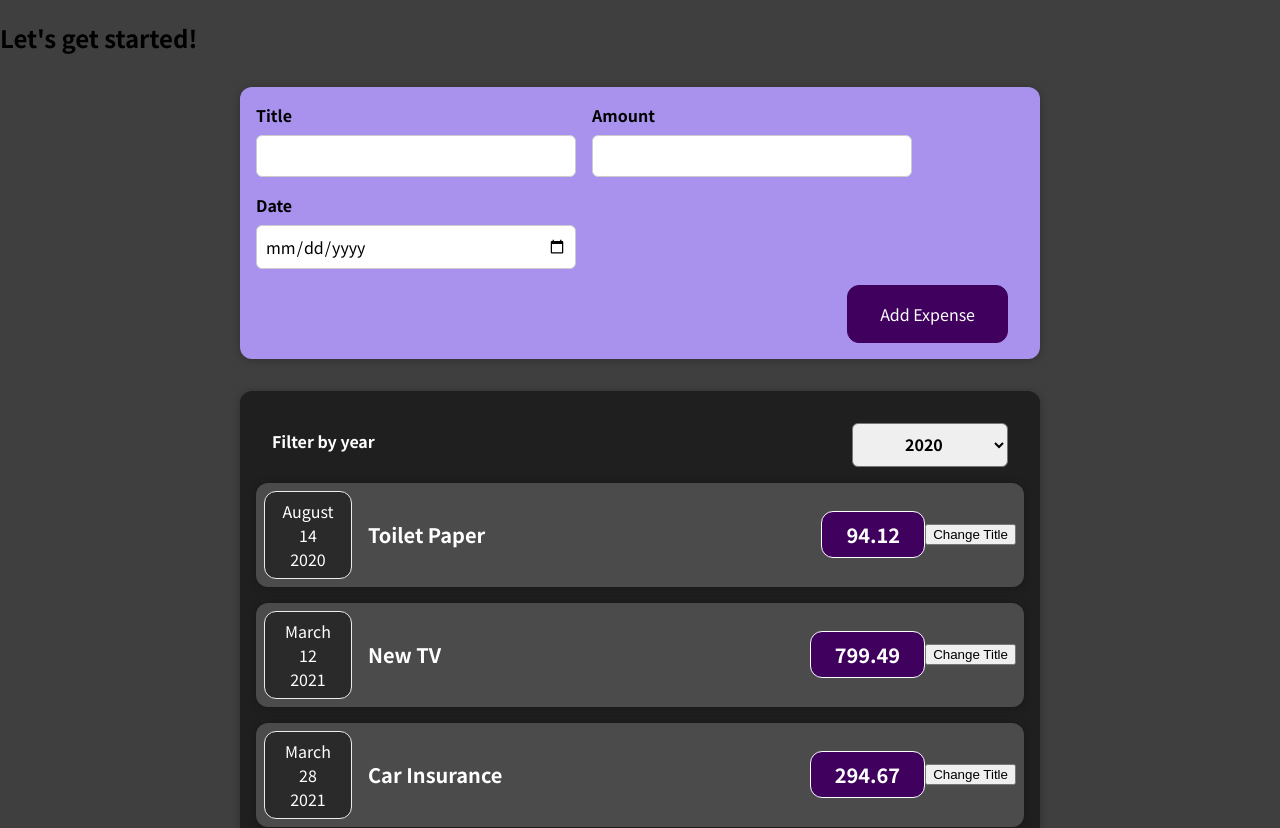
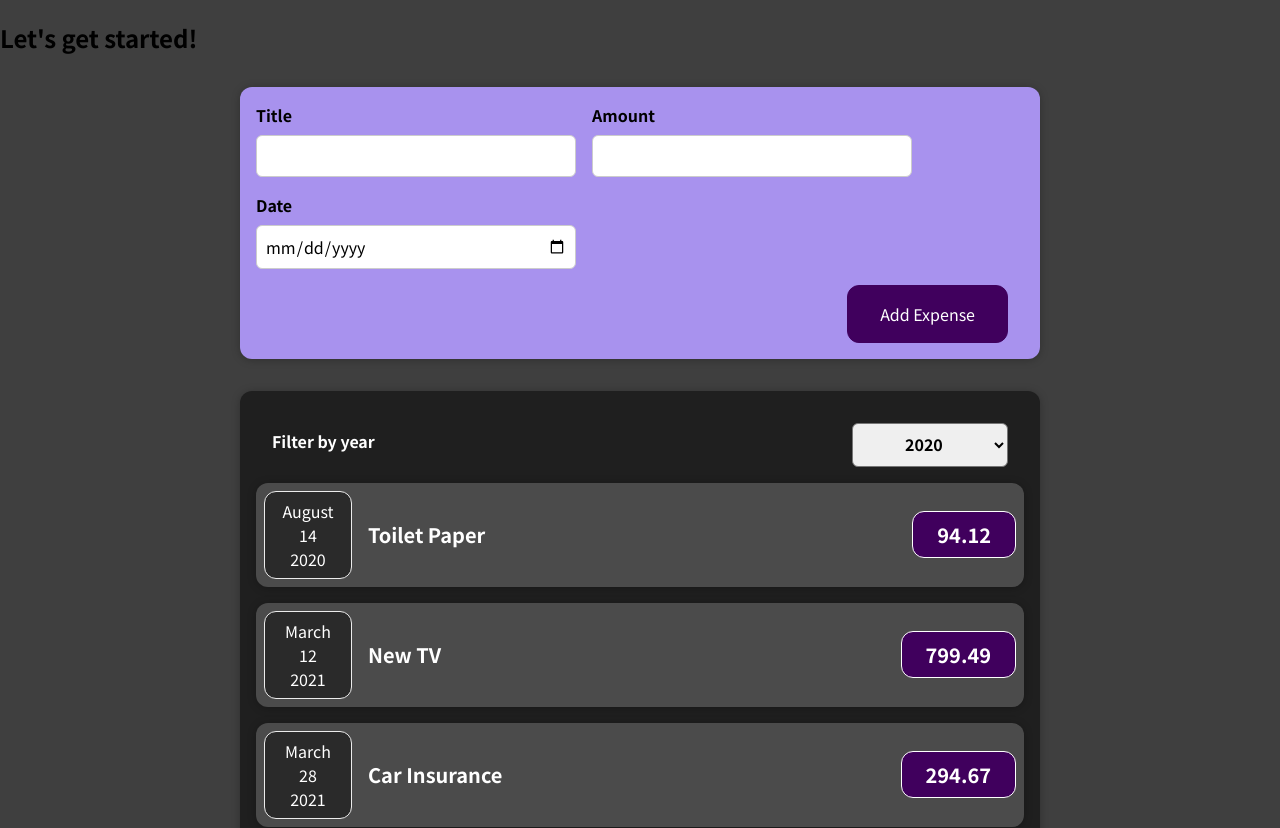
Before and after one commit to ChristinaGaitan/expenses-react, a React (Create React App) app: page / in a window 1280 px wide. Shown: the top 828 px of the page. Built offline with nearby package versions, Linux system fonts and the light colour scheme.

Commit message:
Remove not needed button

```diff
--- a/src/components/Expenses/ExpenseItem.js
+++ b/src/components/Expenses/ExpenseItem.js
@@ -5,20 +5,13 @@
 import "./ExpenseItem.css";
 
 const ExpenseItem = (props) => {
-  const [title, setTitle] = useState(props.title);
-
-  const clickHandler = () => {
-    setTitle("Updated");
-  };
-
   return (
     <Card className="expense-item">
       <ExpenseDate date={props.date} />
       <div className="expense-item__description">
-        <h2>{title}</h2>
+        <h2>{props.title}</h2>
         <div className="expense-item__price">{props.amount}</div>
       </div>
-      <button onClick={clickHandler}>Change Title</button>
     </Card>
   );
 };
```
